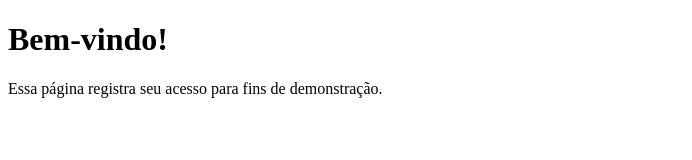
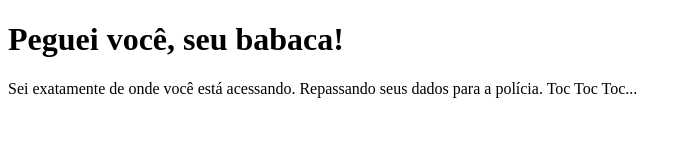
Before and after one commit to josmararruda/trackaccess, a website: page public/index.html in a window 1280 px wide. Shown: the whole page, without its empty margins (0-692 px from the left). Drawn offline with Linux system fonts and the light colour scheme.

Commit message:
Update index.html

```diff
--- a/public/index.html
+++ b/public/index.html
@@ -3,10 +3,10 @@
 <head>
   <meta charset="UTF-8" />
   <meta name="viewport" content="width=device-width, initial-scale=1.0">
-  <title>Página de Rastreamento</title>
+  <title>Golpista do Caralho</title>
 </head>
 <body>
-  <h1>Bem-vindo!</h1>
-  <p>Essa página registra seu acesso para fins de demonstração.</p>
+  <h1>Peguei você, seu babaca!</h1>
+  <p>Sei exatamente de onde você está acessando. Repassando seus dados para a polícia. Toc Toc Toc...</p>
 </body>
 </html>
```
